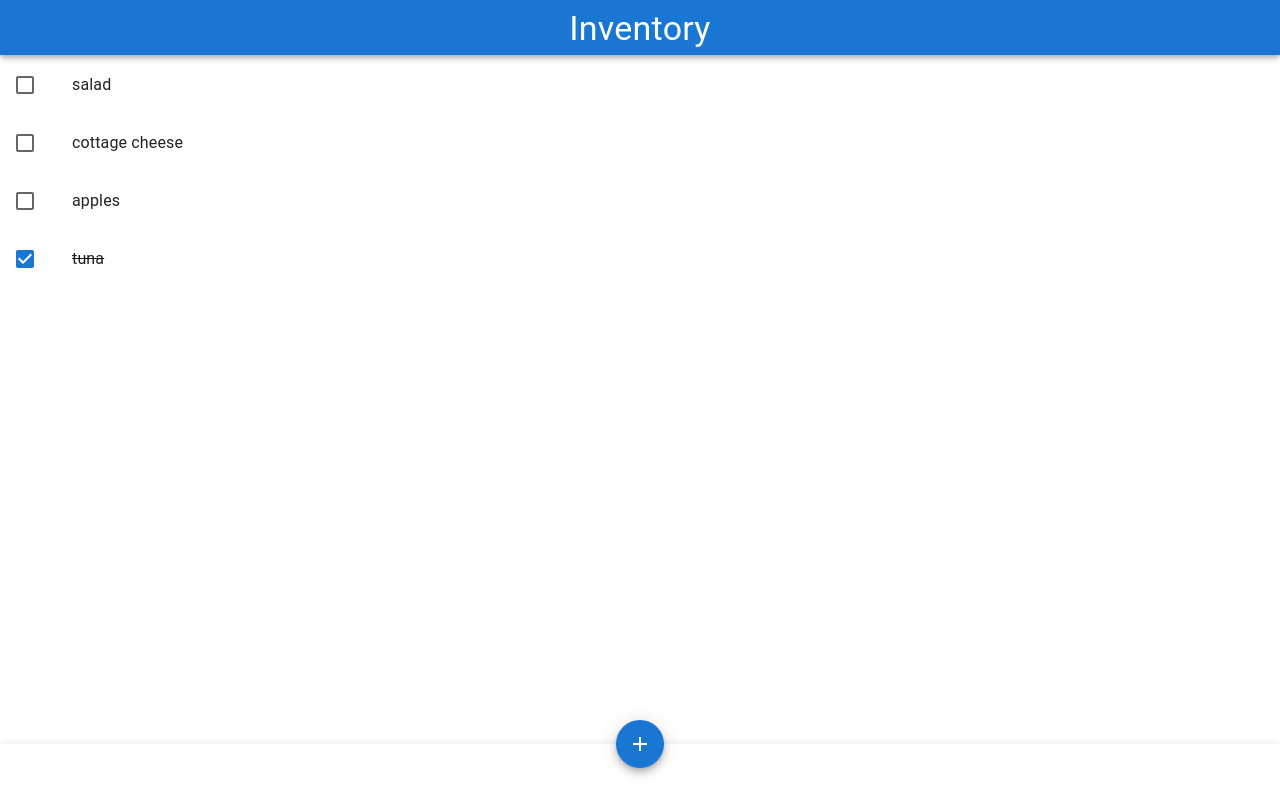
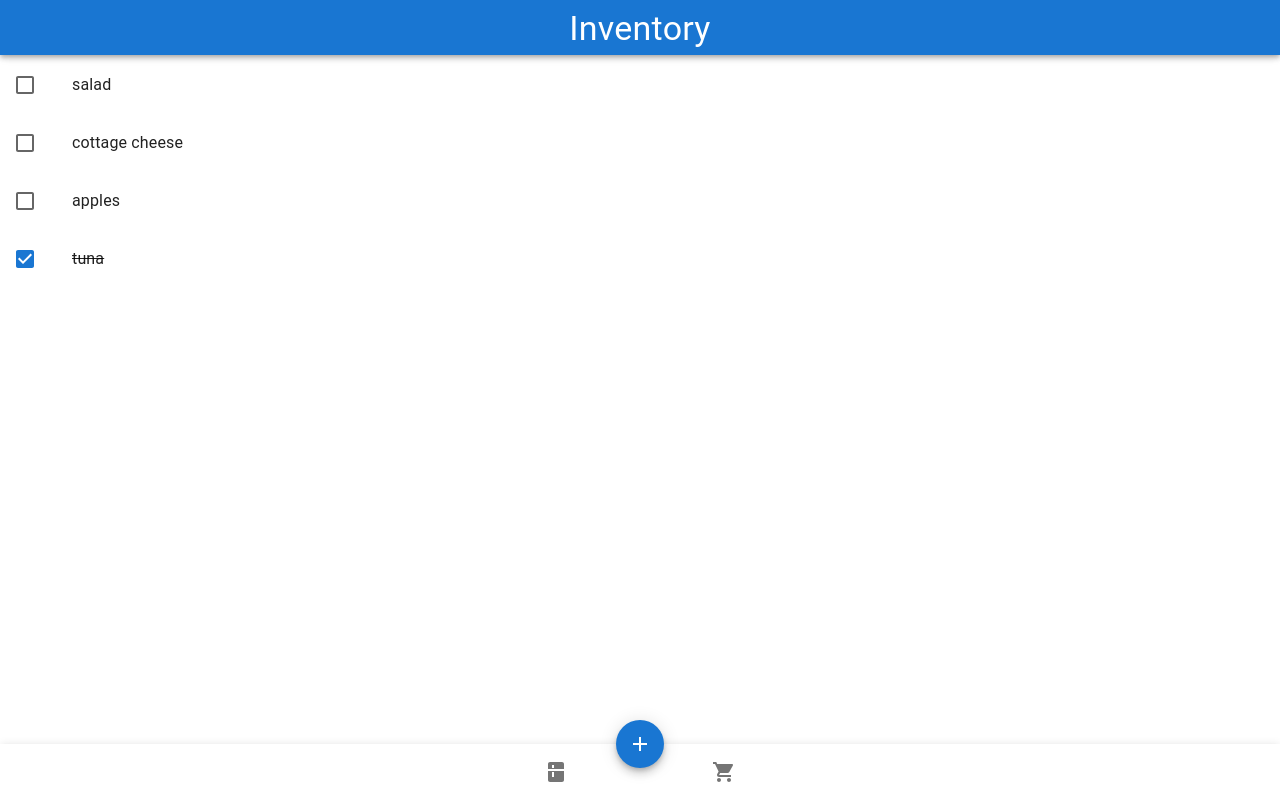
Before and after one commit to iva585/capstone-project, a React (Vite) app: page /inventory in a window 1280 px wide. Built offline with nearby package versions, Linux system fonts and the light colour scheme.

Commit message:
feature: add navigation icons to footer

```diff
--- a/src/app/components/Footer/index.tsx
+++ b/src/app/components/Footer/index.tsx
@@ -1,5 +1,8 @@
 import React from 'react';
-import { Paper, BottomNavigation, Fab } from '@mui/material';
+import { Paper, BottomNavigation, Fab, IconButton } from '@mui/material';
+import ShoppingCartIcon from '@mui/icons-material/ShoppingCart';
+import KitchenIcon from '@mui/icons-material/Kitchen';
+import { useNavigate } from 'react-router';
 
 type Props = {
   actionButtonIcon: JSX.Element;
@@ -7,12 +10,16 @@ type Props = {
 };
 
 export default (props: Props): JSX.Element => {
+  const navigate = useNavigate();
   return (
     <Paper
       sx={{ position: 'fixed', bottom: 0, left: 0, right: 0 }}
       elevation={4}
     >
       <BottomNavigation>
+        <IconButton onClick={() => navigate('/inventory')} sx={{ mx: 5 }}>
+          <KitchenIcon />
+        </IconButton>
         <Fab
           onClick={props.onClickActionButton}
           color="primary"
@@ -21,6 +28,9 @@ export default (props: Props): JSX.Element => {
         >
           {props.actionButtonIcon}
         </Fab>
+        <IconButton onClick={() => navigate('/shopping-list')} sx={{ mx: 5 }}>
+          <ShoppingCartIcon />
+        </IconButton>
       </BottomNavigation>
     </Paper>
   );
```
